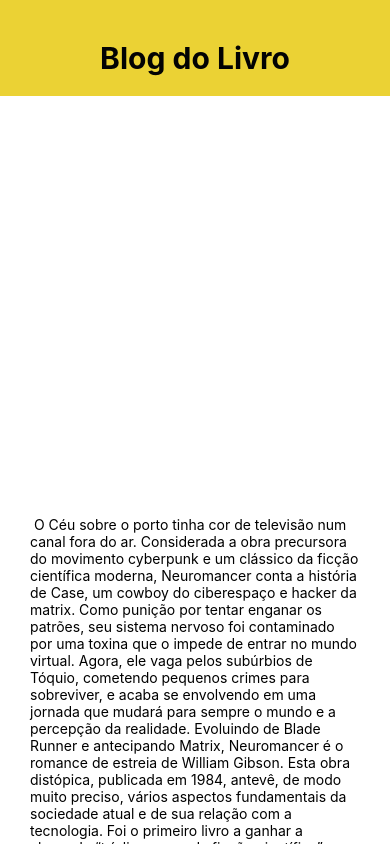
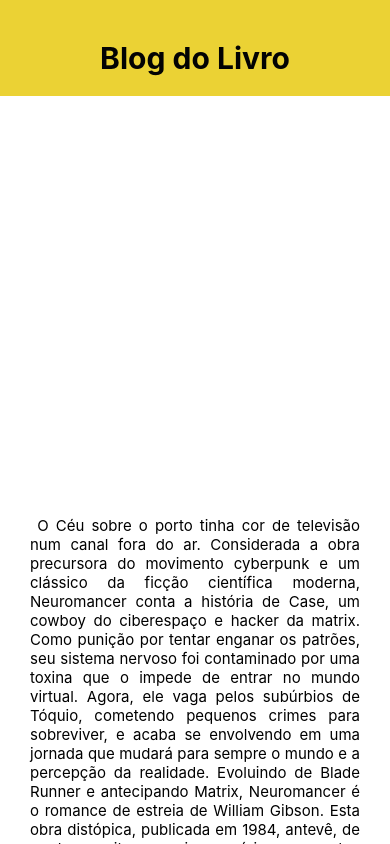
Before and after one commit to Luanarossa/my-app, a React Native app: screen / in a window 390 px wide. Built offline with nearby package versions, Linux system fonts and the light colour scheme.

Commit message:
atualização simples

```diff
--- a/componentes/Body.js
+++ b/componentes/Body.js
@@ -19,7 +19,7 @@
         </View>
 
         <View style={style.textStyle}>
-            <Text> O Céu sobre o porto tinha cor de televisão num canal fora do ar. Considerada a obra precursora do movimento cyberpunk e um clássico da ficção científica moderna, Neuromancer conta a história de Case, um cowboy do ciberespaço e hacker da matrix. Como punição por tentar enganar os patrões, seu sistema nervoso foi contaminado por uma toxina que o impede de entrar no mundo virtual. Agora, ele vaga pelos subúrbios de Tóquio, cometendo pequenos crimes para sobreviver, e acaba se envolvendo em uma jornada que mudará para sempre o mundo e a percepção da realidade. Evoluindo de Blade Runner e antecipando Matrix, Neuromancer é o romance de estreia de William Gibson. Esta obra distópica, publicada em 1984, antevê, de modo muito preciso, vários aspectos fundamentais da sociedade atual e de sua relação com a tecnologia. Foi o primeiro livro a ganhar a chamada “tríplice coroa da ficção científica”: os prestigiados prêmios Hugo, Nebula e Philip K. Dick.</Text>
+            <Text style={style.text}> O Céu sobre o porto tinha cor de televisão num canal fora do ar. Considerada a obra precursora do movimento cyberpunk e um clássico da ficção científica moderna, Neuromancer conta a história de Case, um cowboy do ciberespaço e hacker da matrix. Como punição por tentar enganar os patrões, seu sistema nervoso foi contaminado por uma toxina que o impede de entrar no mundo virtual. Agora, ele vaga pelos subúrbios de Tóquio, cometendo pequenos crimes para sobreviver, e acaba se envolvendo em uma jornada que mudará para sempre o mundo e a percepção da realidade. Evoluindo de Blade Runner e antecipando Matrix, Neuromancer é o romance de estreia de William Gibson. Esta obra distópica, publicada em 1984, antevê, de modo muito preciso, vários aspectos fundamentais da sociedade atual e de sua relação com a tecnologia. Foi o primeiro livro a ganhar a chamada “tríplice coroa da ficção científica”: os prestigiados prêmios Hugo, Nebula e Philip K. Dick.</Text>
         </View>
 
     </View>
@@ -29,11 +29,15 @@
 
 const style = StyleSheet.create({
 
+    text: {
+        textAlign: 'justify',
+        fontSize: 15,
+    },
+
+
     textStyle: {
         padding: 30,
-        textAlign: 'justify',
-        flex: 1
-
+        flex: 1,
     },
 
     imageExemple: {
@@ -42,7 +46,8 @@
         marginLeft: 100,
         width: 200,
         height: 300,
-
+        flex: 1,
+        flexDirection: 'row'
     },
 
 
```
